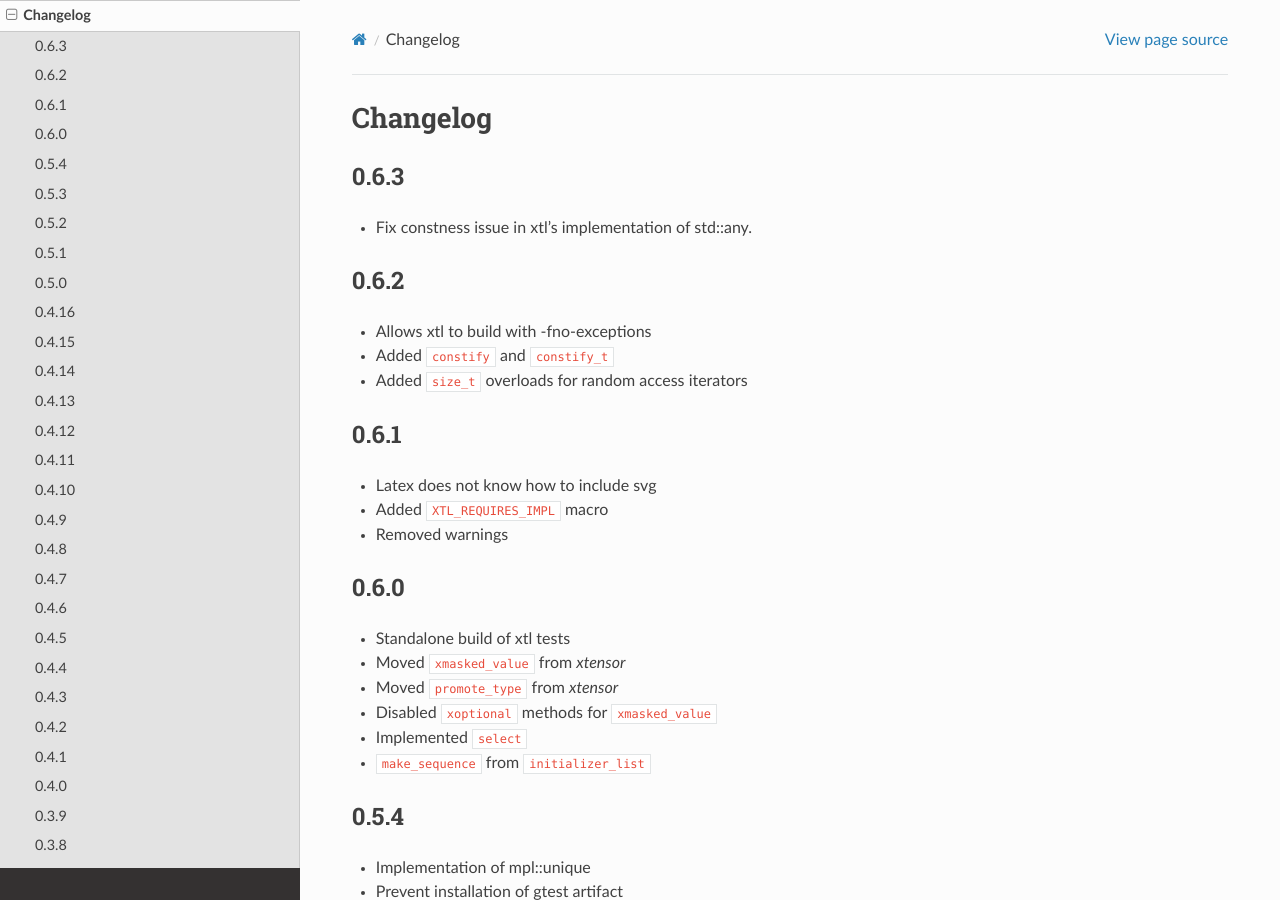
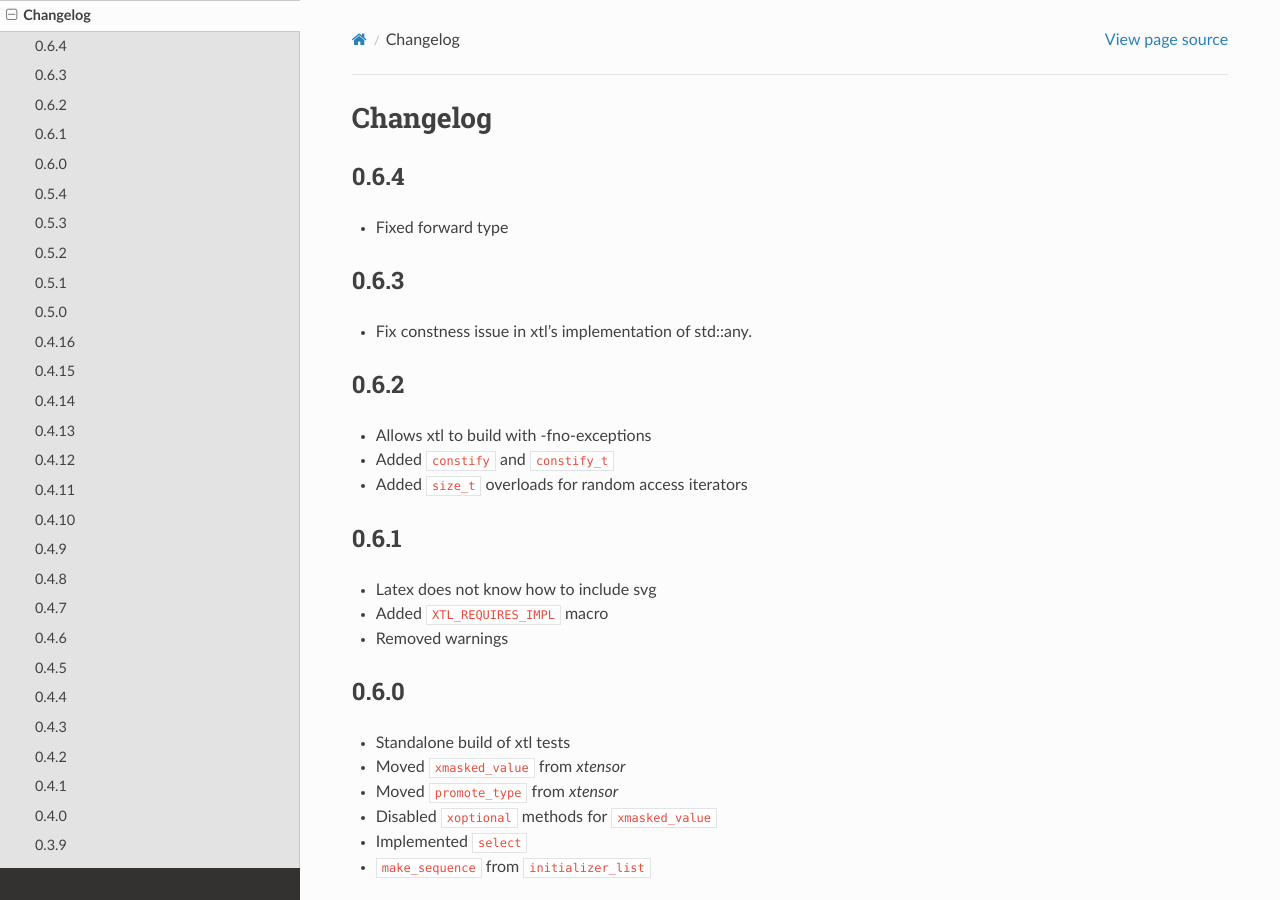
Before and after one commit to xtensor-stack/xtl, a Sphinx documentation site: the page built from docs/source/changelog.rst, in a window 1280 px wide and 900 px high. Built offline with Sphinx 7.4.7 and the Read the Docs theme 2.0.0, drawn with Linux system fonts in a browser that asks for light colours.

Commit message:
Release 0.6.4

```diff
--- a/docs/source/changelog.rst
+++ b/docs/source/changelog.rst
@@ -6,6 +6,11 @@
 
 Changelog
 =========
+
+0.6.4
+-----
+
+- Fixed forward type
 
 0.6.3
 -----
```
Also changed, not shown: 1 other file.
